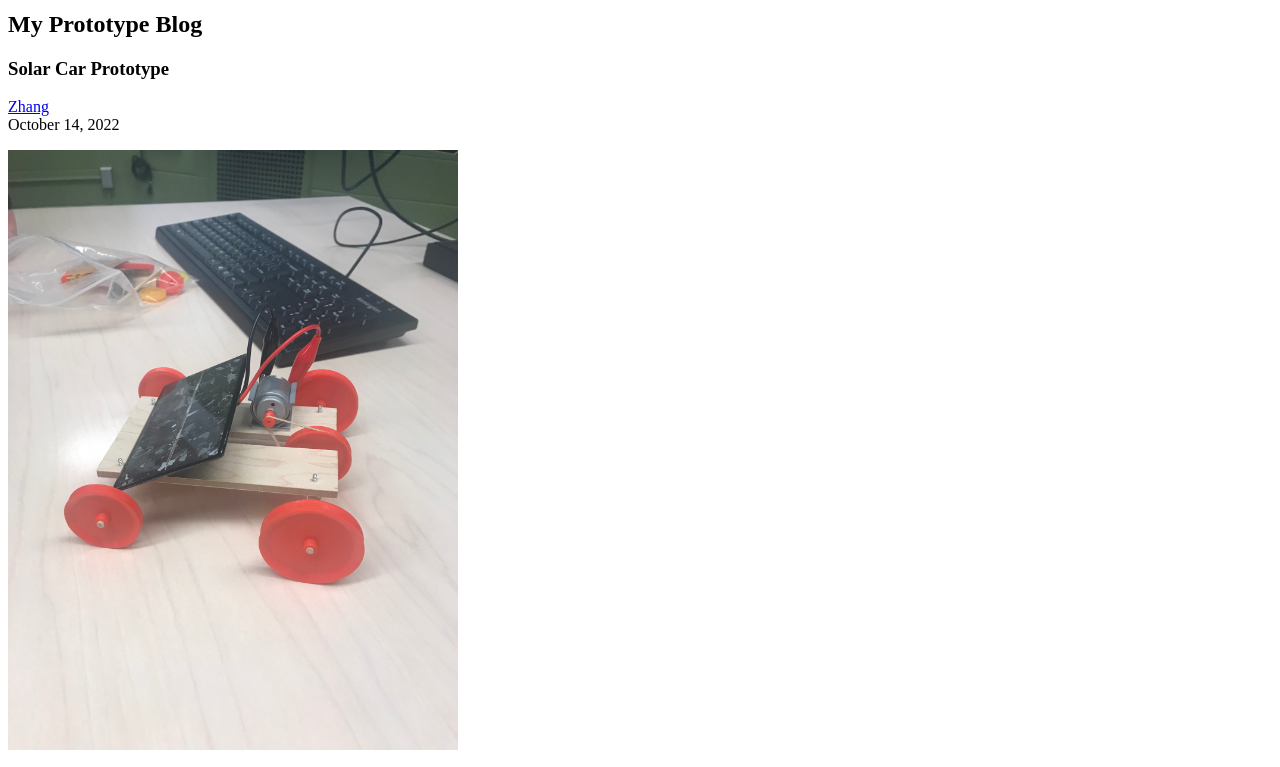
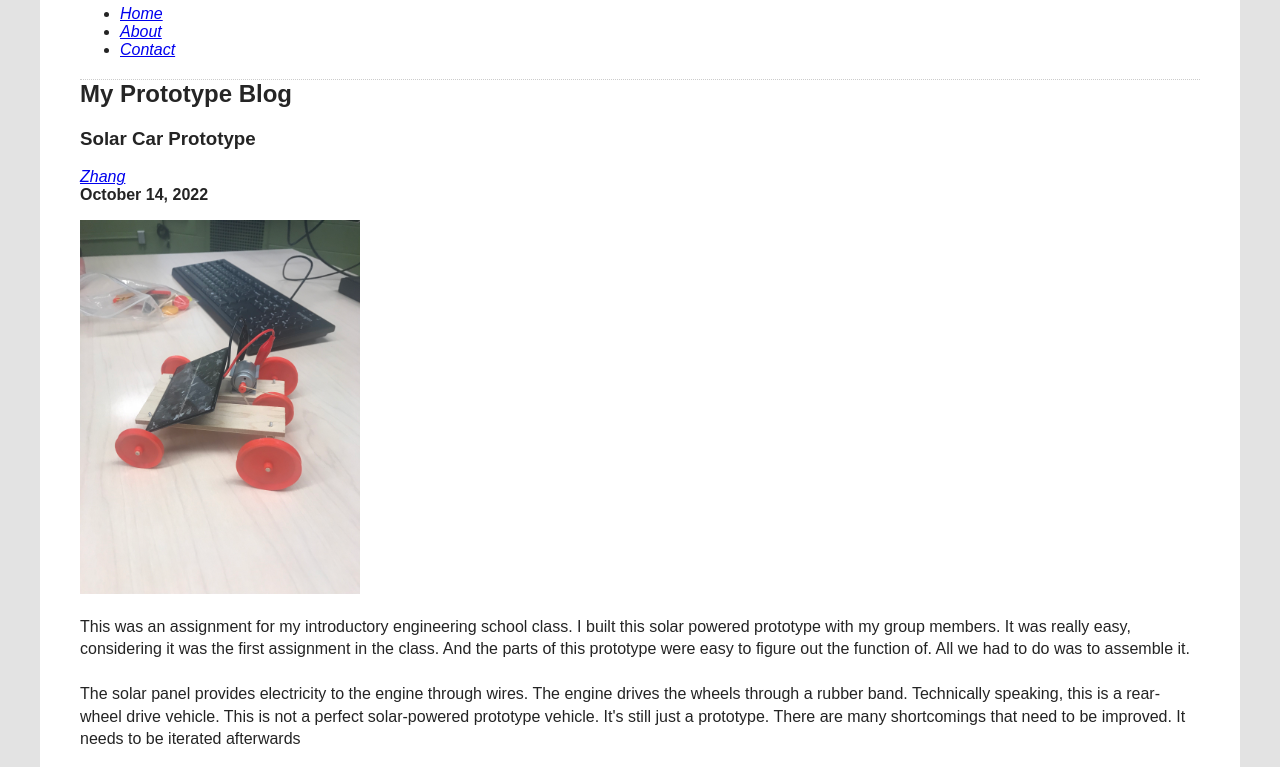
Before and after one commit to zhan1301/mi349_blog, a plain HTML site: page index.html in a window 1280 px wide. Shown: the part 190-957 px from the top of the page. Drawn offline with Linux system fonts and the light colour scheme.

Commit message:
Final work

```diff
--- a/index.html
+++ b/index.html
@@ -4,6 +4,7 @@
     <meta charset="UTF-8">
     <meta http-equiv="X-UA-Compatible" content="IE=edge">
     <meta name="viewport" content="width=device-width, initial-scale=1.0">
+    <link rel="stylesheet" href="style.css">
     <title>Blog MI 349</title>
 </head>
 <body>
@@ -22,14 +23,14 @@
 
 <main>
 <section>
-<h2 id="Posts" class="posts">My Prototype Blog</h2>
+<h2 id="blog" class="sub_title">My Prototype Blog</h2>
 
-<article>
-<h3 id="Post_1">Solar Car Prototype</h3>
+<article class="blog-post">
+<h3 id="blog_1">Solar Car Prototype</h3>
 <a href="about.html" rel="author">Zhang</a><br>
 <time datetime="2022-11-04">October 14, 2022</time>
 
-<p><img src="Prototype.JPG" alt="solar car prototype" width="450" height="600"></p>
+<p><img src="Prototype.JPG" alt="solar car prototype"></p>
 <p>This was an assignment for my introductory engineering school class. I built this solar powered prototype with my group members. It was really easy, considering it was the first assignment in the class. And the parts of this prototype were easy to figure out the function of. All we had to do was to assemble it.<br><br>
     The solar panel provides electricity to the engine through wires. The engine drives the wheels through a rubber band. Technically speaking, this is a rear-wheel drive vehicle. This is not a perfect solar-powered prototype vehicle. It's still just a prototype. There are many shortcomings that need to be improved. It needs to be iterated afterwards<br><br>
     After this, we also assembled a more advanced car. Through a camera, our car can follow the lines of the ground. It can move at the speed we set. It can even make turns.<br><br>
@@ -37,12 +38,12 @@
 </p>
 </article>
 
-<article>
-<h3 id="Post_2">3D Printing Prototype</h3>
+<article class="blog-post">
+<h3 id="blog_2">3D Printing Prototype</h3>
 <a href="about.html" rel="author">Zhang</a><br>
 <time datetime="2022-10-14">October 14, 2022</time>
 
-<p><img src="3D_Printing.jpeg" alt="3d printing prototype" width="600" height="450"></p>
+<p><img src="3D_Printing.jpeg" alt="3d printing prototype"></p>
 <p>This is a prototype I recently 3d printed. I was asked to design a phone stand. I drew three different concept designs. One was for a multi-device design. One was a design that came to me out of the blue. The last one was a very common design. Then, I chose the one I liked the most to build a model from it. <br><br>
     When I was designing this model, I was thinking why people always separate the cell phone and the cell phone holder. It would be more convenient if the phone holder and the phone could be combined together. And I think that the phone case would be the best choice. After all, the most common part with the phone is basically the case. Then, how to make the case complete the role of the bracket is another test. 3d printing material is not very elastic, and very fragile.<br><br>
     Until the last moment, I did not think of a good solution. I could only print it out first, and then think if there is a better way. And I found that the connection of the bracket is a little less stable. I had to choose to reinforce it with tape. <br>
--- /dev/null
+++ b/style.css
@@ -0,0 +1,59 @@
+/*type selector*/
+html {
+    background: #e3e3e3;
+}
+
+body {
+    font-family: Arial, Helvetica, sans-serif;
+    margin:  40px;
+    padding: 40px;
+    color: #242424;
+    border-top: 10px solid #242424;
+    background: #fff;
+}
+
+h1 {
+    font-size: 2em;
+    margin: 0;
+}
+
+h2 {
+    color:rgb(37, 37, 37);
+}
+
+p {
+    line-height: 1.4em;
+}
+
+time {
+    font-weight: bolder;
+}
+
+img{
+    width: 25%;
+    height: 25%;
+    object-fit: contain;
+}
+
+footer {
+    text-align: right;
+}
+
+/*class selector*/
+.blog-post {
+    border-bottom: 1px dotted #ccc;
+}
+
+.sub_title {
+    border-top: 1px dotted #ccc;
+}
+
+/*ID selector*/
+#favorites {
+    border-top: 1px dotted #ccc;
+}
+
+/*attribute selector*/
+a[href] {
+    font-style: italic;
+}
```
Also changed, not shown: about.html (+4 -3 lines), contact.html (+2 -1 lines).
